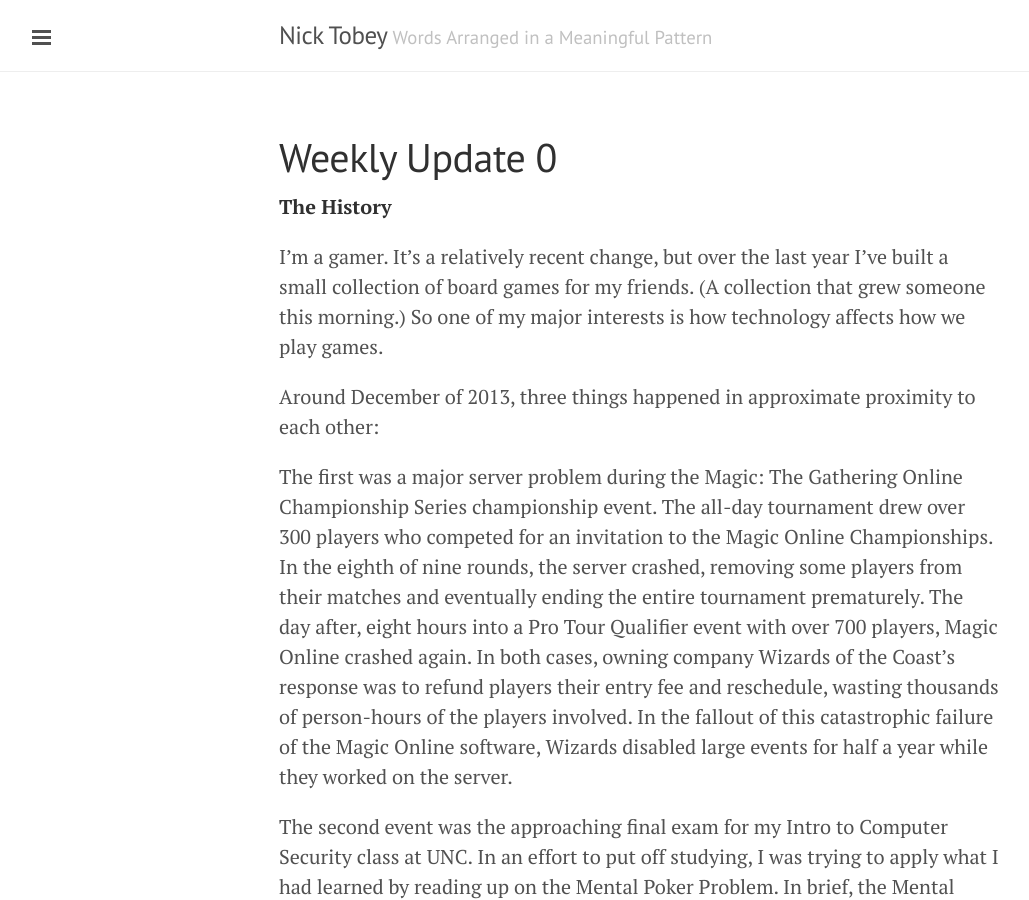
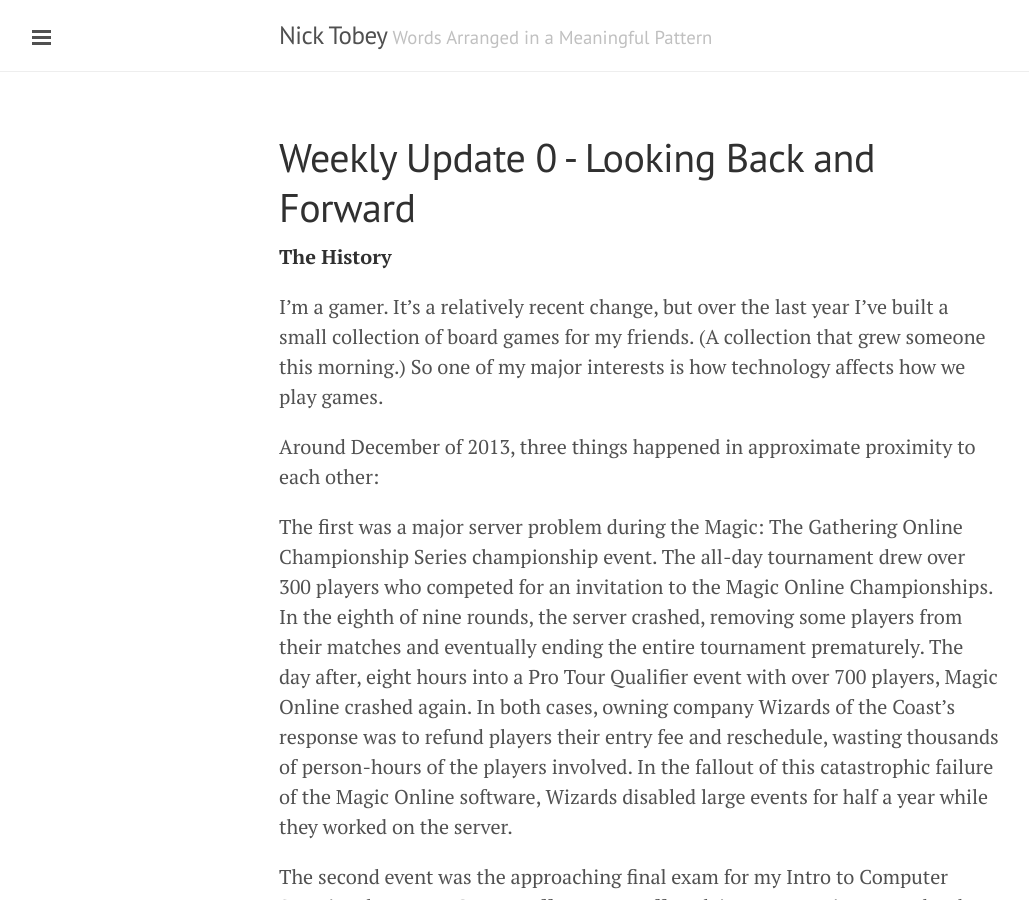
Before and after one commit to rainbowPhoenix/rainbowPhoenix.github.io, a Jekyll site: the page built from preview.md, in a window 1280 px wide and 900 px high. Shown: the whole window, without its empty margins (1-1030 px from the left). Built offline with Jekyll 4.4.1, drawn with Linux system fonts in a browser that asks for light colours; Markdown is read by kramdown in place of the engine named in the settings.

Commit message:
Update preview.md

```diff
--- a/preview.md
+++ b/preview.md
@@ -1,6 +1,6 @@
 ---
 layout: page
-title: Weekly Update 0
+title: Weekly Update 0 - Looking Back and Forward
 short_title: Update 0
 show: false
 ---
```
